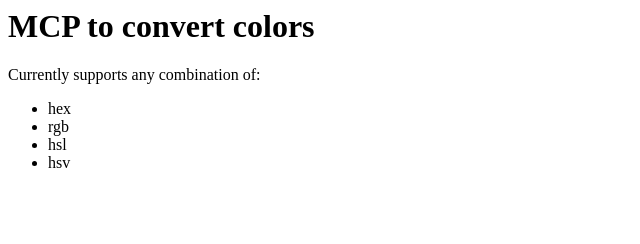
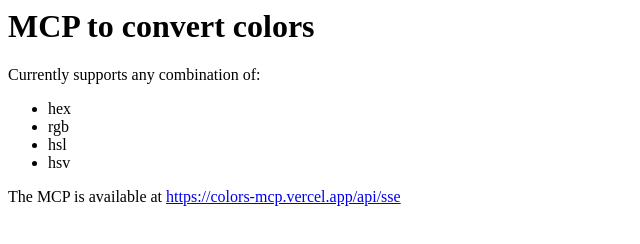
Before and after one commit to MrPolymath/colors-mcp, a website: page public/index.html in a window 1280 px wide. Shown: the whole page, without its empty margins (0-640 px from the left). Drawn offline with Linux system fonts and the light colour scheme.

Commit message:
Update url with deployed url

```diff
--- a/public/index.html
+++ b/public/index.html
@@ -7,3 +7,5 @@
   <li>hsl</li>
   <li>hsv</li>
 </ul>
+
+<p>The MCP is available at <a href="https://colors-mcp.vercel.app/api/sse">https://colors-mcp.vercel.app/api/sse</a></p>
```
Also changed, not shown: README.md.
